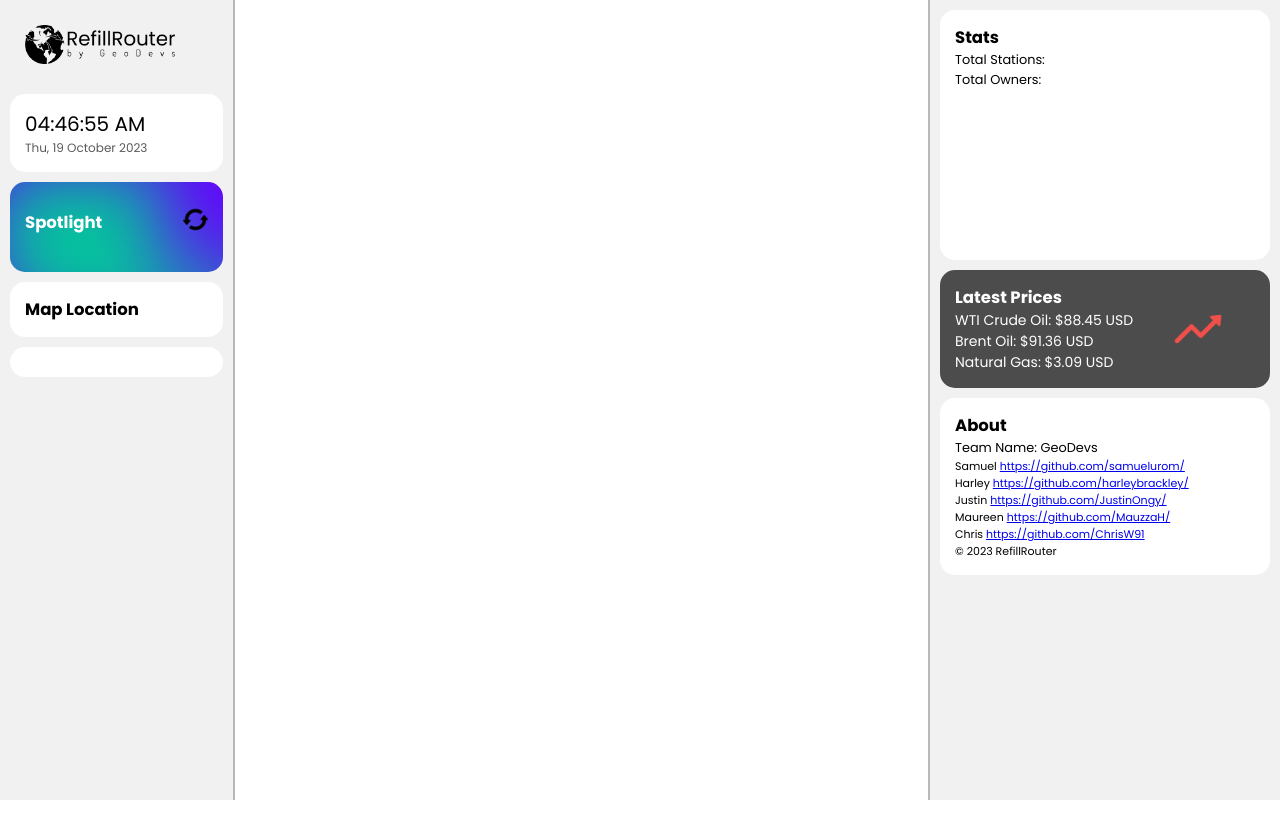
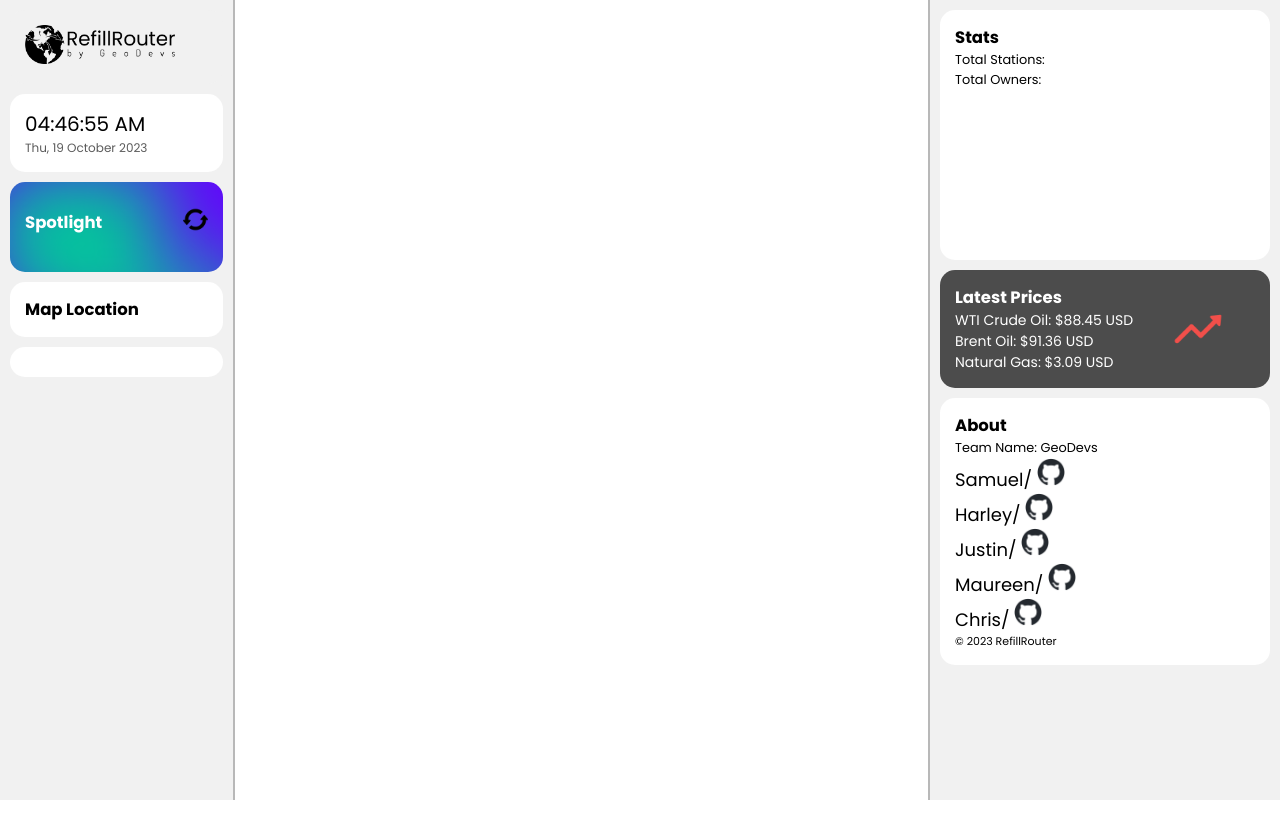
Before and after one commit to samuelurom/refill-router, a website: page client/index.html in a window 1280 px wide. Drawn offline with nearby package versions, Linux system fonts and the light colour scheme; no server answers.

Commit message:
Fixed About icons

```diff
--- a/client/css/style.css
+++ b/client/css/style.css
@@ -50,6 +50,7 @@ ul {
 .refresh-icon {
   width: 25px;
 }
+
 .map-location > p,
 .latest-prices > p {
   font-size: 14px;
@@ -209,3 +210,12 @@ input[type="button"].button-secondary:hover {
   padding: 1rem;
   font-size: medium;
 }
+
+.about-section > ul {
+  font-size: 18px;
+}
+
+.github-icon {
+  width: 28px;
+  height: 28px;
+}
--- a/client/index.html
+++ b/client/index.html
@@ -1,6 +1,5 @@
 <!DOCTYPE html>
 <html lang="en">
-
   <head>
     <meta charset="UTF-8" />
     <meta name="viewport" content="width=device-width, initial-scale=1.0" />
@@ -16,7 +15,7 @@
         <section class="logo-section">
           <img class="logo-img" src="./images/RefillRouter-logos.png" alt="" />
         </section>
-      <section>
+        <section class="time-section">
           <div id="clockdate">
             <div class="clockdate-wrapper">
               <div id="clock"></div>
@@ -53,29 +52,39 @@
           </div>
           <img class="icon" src="./images/prices-image.png" />
         </section>
-      <section>
-        <h2>About</h2>
+        <section class="about-section">
+          <h2 class="section-title">About</h2>
           <h3>Team Name: GeoDevs</h3>
           <ul>
             <li>
-            Samuel
-            <a href="https://github.com/samuelurom/" target="_blank">https://github.com/samuelurom/</a>
+              Samuel/
+              <a href="https://github.com/samuelurom/" target="_blank"
+                ><img class="github-icon" src="./images/github-mark.png"
+              /></a>
             </li>
             <li>
-            Harley
-            <a href="https://github.com/harleybrackley/" target="_blank">https://github.com/harleybrackley/</a>
+              Harley/
+              <a href="https://github.com/harleybrackley/" target="_blank"
+                ><img class="github-icon" src="./images/github-mark.png"
+              /></a>
             </li>
             <li>
-            Justin
-            <a href="https://github.com/JustinOngy/" target="_blank">https://github.com/JustinOngy/</a>
+              Justin/
+              <a href="https://github.com/JustinOngy/" target="_blank"
+                ><img class="github-icon" src="./images/github-mark.png"
+              /></a>
             </li>
             <li>
-            Maureen
-            <a href="https://github.com/MauzzaH/" target="_blank">https://github.com/MauzzaH/</a>
+              Maureen/
+              <a href="https://github.com/MauzzaH/" target="_blank"
+                ><img class="github-icon" src="./images/github-mark.png"
+              /></a>
             </li>
             <li>
-            Chris
-            <a href="https://github.com/ChrisW91" target="_blank">https://github.com/ChrisW91</a>
+              Chris/
+              <a href="https://github.com/ChrisW91" target="_blank"
+                ><img class="github-icon" src="./images/github-mark.png"
+              /></a>
             </li>
           </ul>
           <p>&copy; 2023 RefillRouter</p>
@@ -89,7 +98,5 @@
     <script src="https://cdn.jsdelivr.net/npm/chart.js"></script>
     <script src="/components/stats_section.js"></script>
     <script src="/components/spotlight_section.js"></script>
-  <script src="/components/load_nearest.js"></script>
   </body>
-
 </html>
```
Also changed, not shown: client/images/github-mark.png (added). Lines whose indentation alone changed are shown as unchanged.
